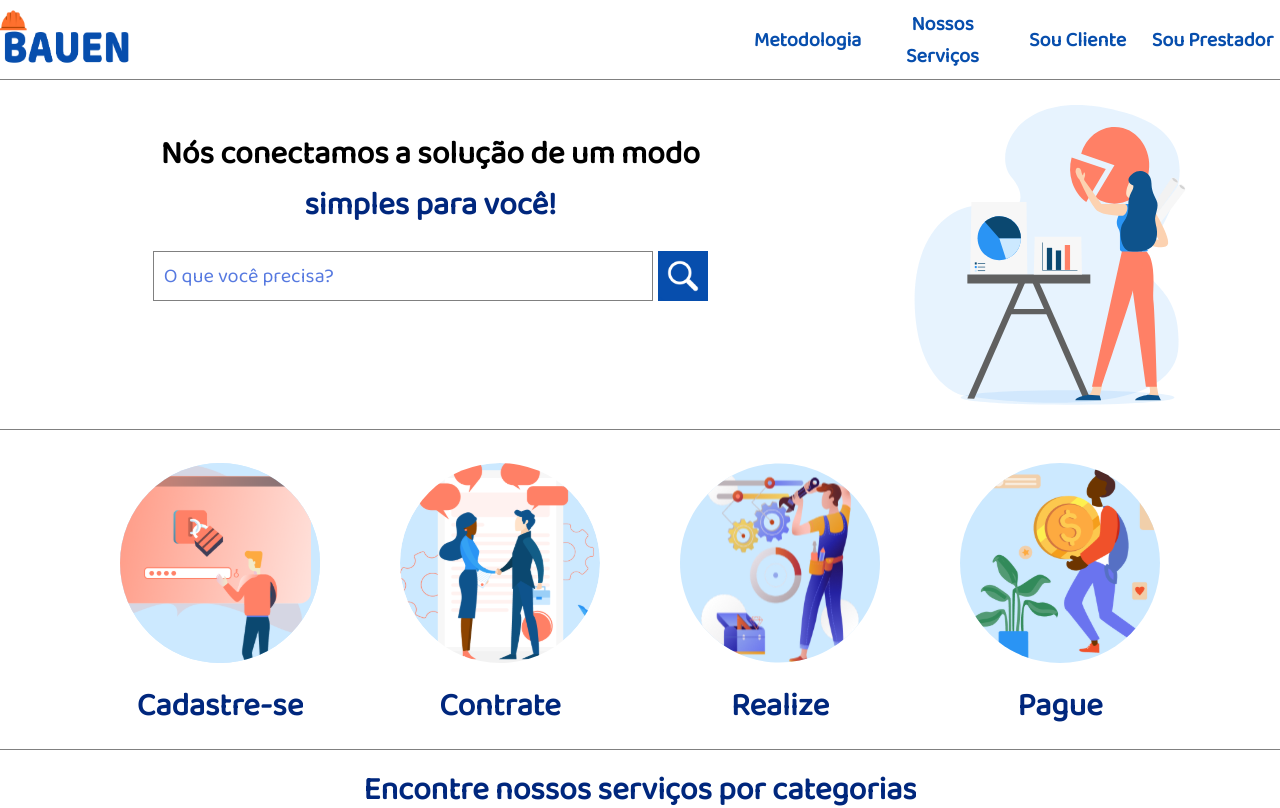
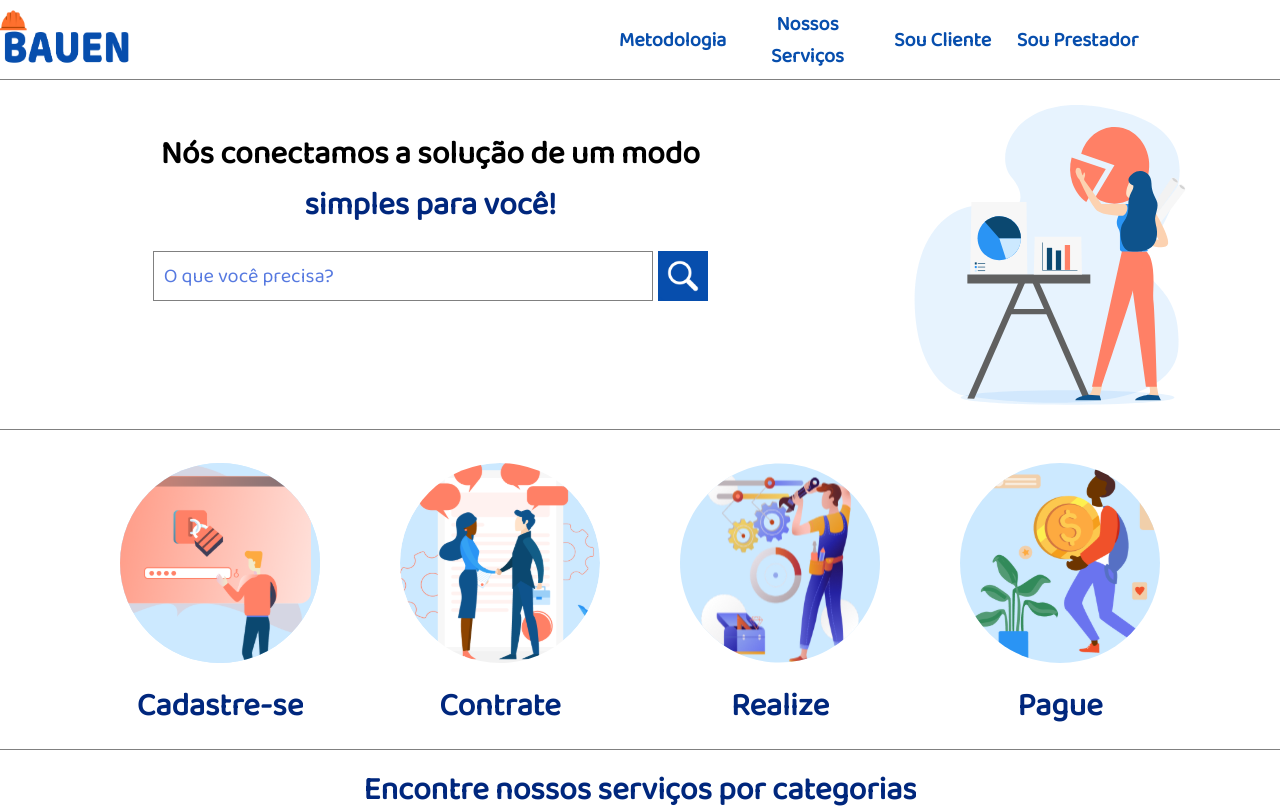
Before and after one commit to kauangouveia/Bauen-Front, a React (Create React App) app: page / in a window 1280 px wide. Shown: the top 808 px of the page. Built offline with nearby package versions, Linux system fonts and the light colour scheme; no server answers.

Commit message:
finalizado correções de estilo

```diff
--- a/src/components/Header/index.js
+++ b/src/components/Header/index.js
@@ -9,17 +9,20 @@ function HeaderHome() {
   let text2 = "";
   let text3 = "";
   let text4 = "";
+  let text5 = "";
 
   if (userType === "client") {
     text1 = "Post";
     text2 = "Perfil";
     text3 = "Contratar";
     text4 = "Favoritos";
+    text5 = "Sair";
   } else if (userType === "provider") {
     text1 = "Serviços Pendentes";
     text2 = "Serviços Rápidos";
     text3 = "Perfil";
     text4 = "Sala";
+    text5 = "Sair";
   } else {
     text1 = "Sou Prestador";
     text2 = "Sou Cliente";
@@ -49,6 +52,10 @@ function HeaderHome() {
       history.push("/chat");
     } else if (texto === "Sou Cliente") {
       history.push("/loginClient");
+    }else if (texto === "Sair" && userType === 'client' ) {
+      history.push("/loginClient");
+    }else if (texto === "Sair" && userType === 'provider' ) {
+      history.push("/login  ");
     }
   };
 
@@ -56,6 +63,7 @@ function HeaderHome() {
     <Header>
       <div>
         <div>
+          <span onClick={() => linkto(text5)}>{text5}</span>
           <span onClick={() => linkto(text1)}>{text1}</span>
           <span onClick={() => linkto(text2)}>{text2}</span>
           <span onClick={() => linkto(text3)}>{text3}</span>
--- a/src/pages/Profile/index.js
+++ b/src/pages/Profile/index.js
@@ -7,7 +7,7 @@ import storm from "../../assets/storm.svg";
 import time from "../../assets/time.svg";
 import chat from "../../assets/chat.svg";
 import addWhite from "../../assets/addWhite.png";
-import LoadingPadrao from "../../components/LoadingPattern";
+
 import location from "../../assets/location.svg";
 import reward from "../../assets/reward.svg";
 import warning from "../../assets/warning.svg";
@@ -156,9 +156,9 @@ function Profile() {
       await portifolio.provider(data);
       setLoadingRun(false);
       setIsModalVisible(false);
-      toast.success("Foto adicionada ao portifolio com sucesso");
+      toast.success("Foto adicionada ao portfólio com sucesso");
     } catch (error) {
-      console.log("erro");
+      console.log("error");
     }
   };
 
```
